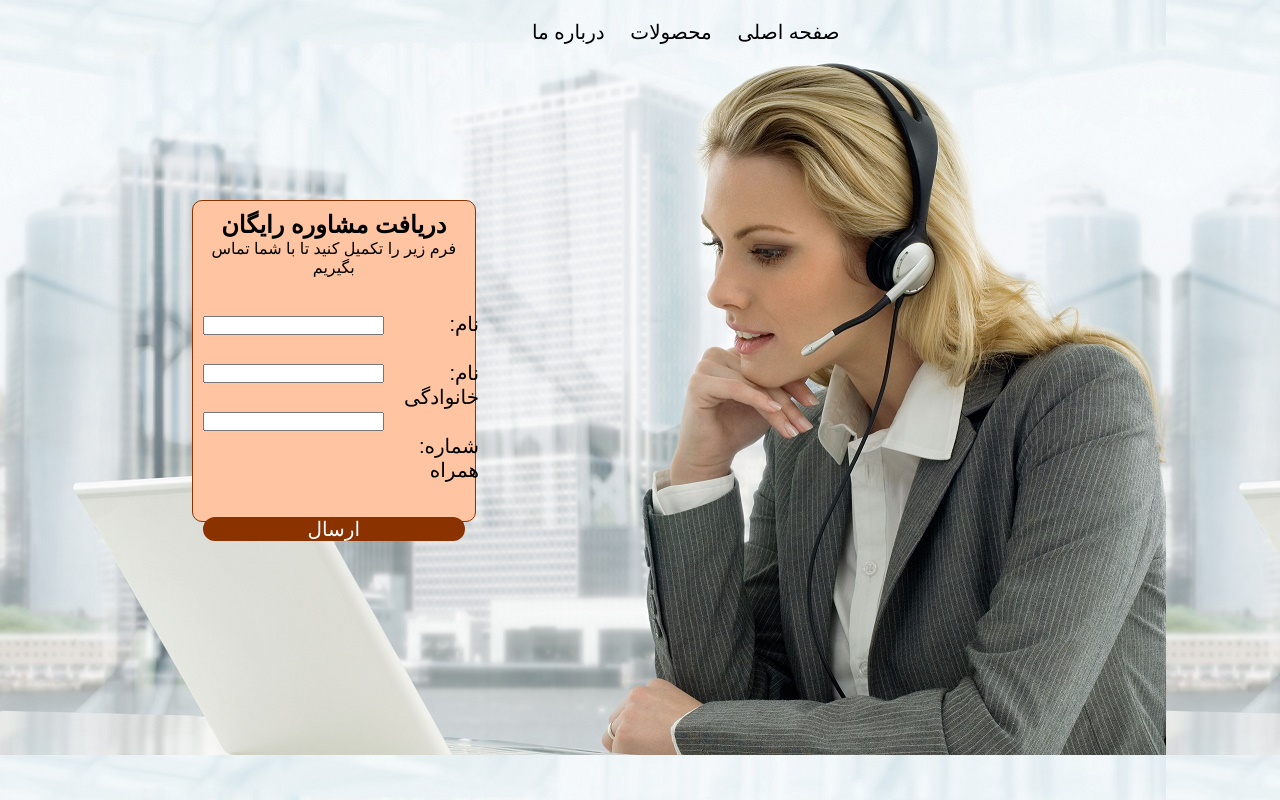
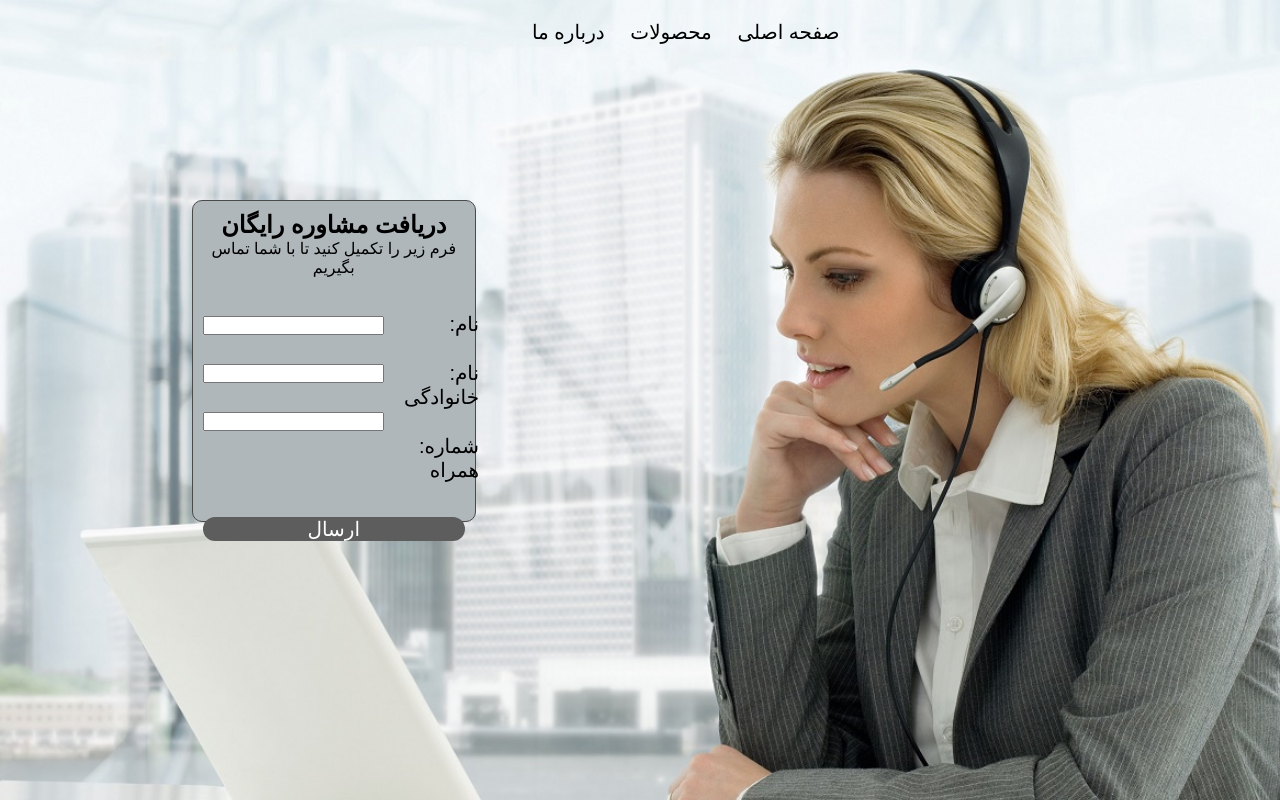
Before and after one commit to mamadalfered/group, a website: page sahar-main.html in a window 1280 px wide. Drawn offline with Linux system fonts and the light colour scheme.

Commit message:
vjhjgjhghj

```diff
--- a/css/main.css
+++ b/css/main.css
@@ -3,7 +3,9 @@
     padding: 0;
     font-family: Arial, Helvetica, sans-serif;
 }
-
+body{
+    scroll-behavior: smooth;
+}
 #j-background {
     background-color: #f5f5f5;
     width: 100%;
@@ -150,11 +152,12 @@ img {
     background-image: url(../img/tamas.jpg);
     width: 100%;
     height: 100vh;
+    background-size: cover;
 }
 #kadr-sahar {
-    border: 1px solid rgb(138, 50, 0);
+    border: 1px solid rgb(75, 74, 74);
     border-radius: 10px;
-    background-color: rgb(255, 196, 161);
+    background-color: rgb(176, 183, 187);
     top: 25%;
     height: 40%;
     left: 15%;
@@ -180,7 +183,7 @@ img {
     text-align: right;
 }
 #s1 {
-    background-color: rgb(138, 50, 0);
+    background-color: rgb(94, 93, 93);
     color: rgb(255, 255, 255);
     text-align: center;
     border-radius: 20px;
```
